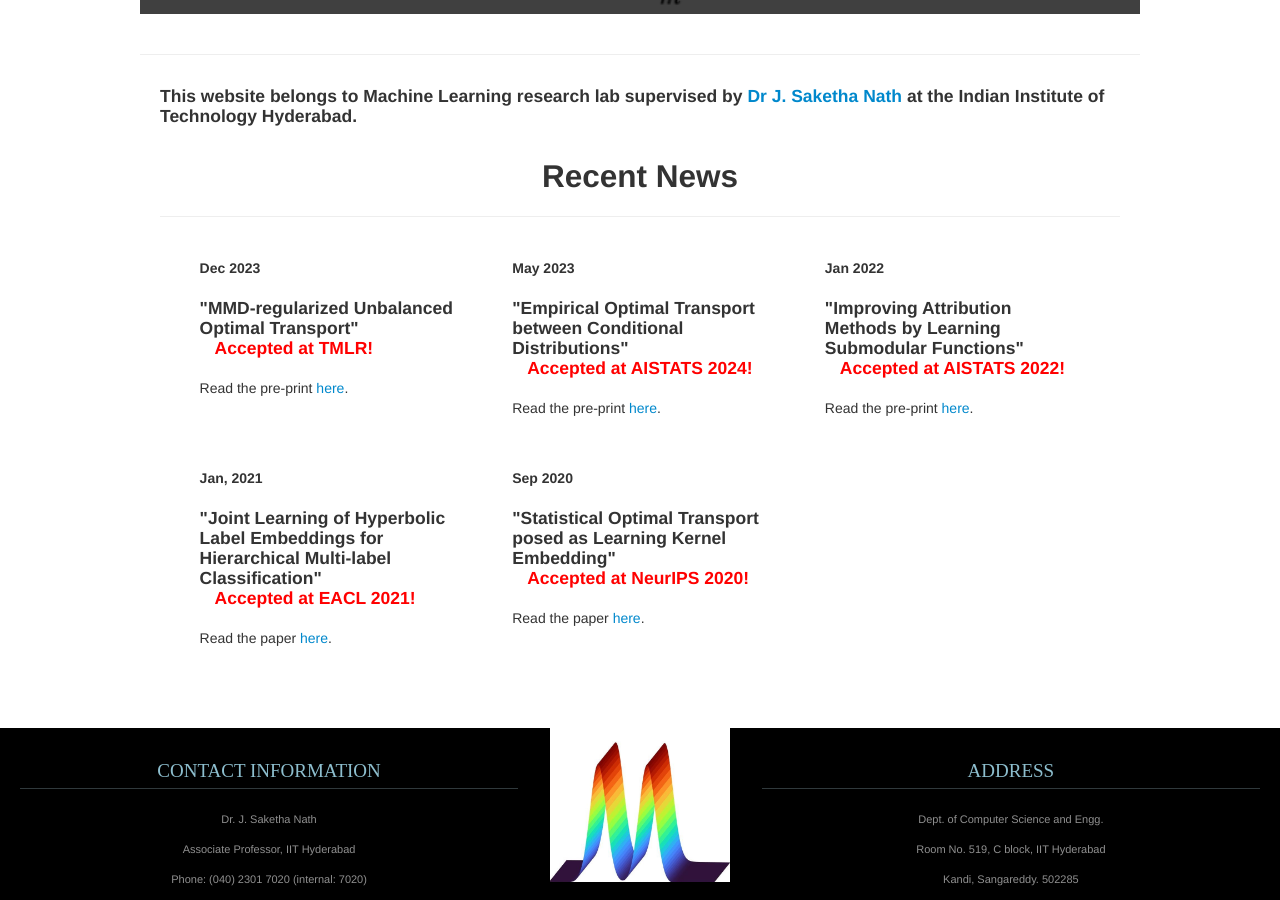
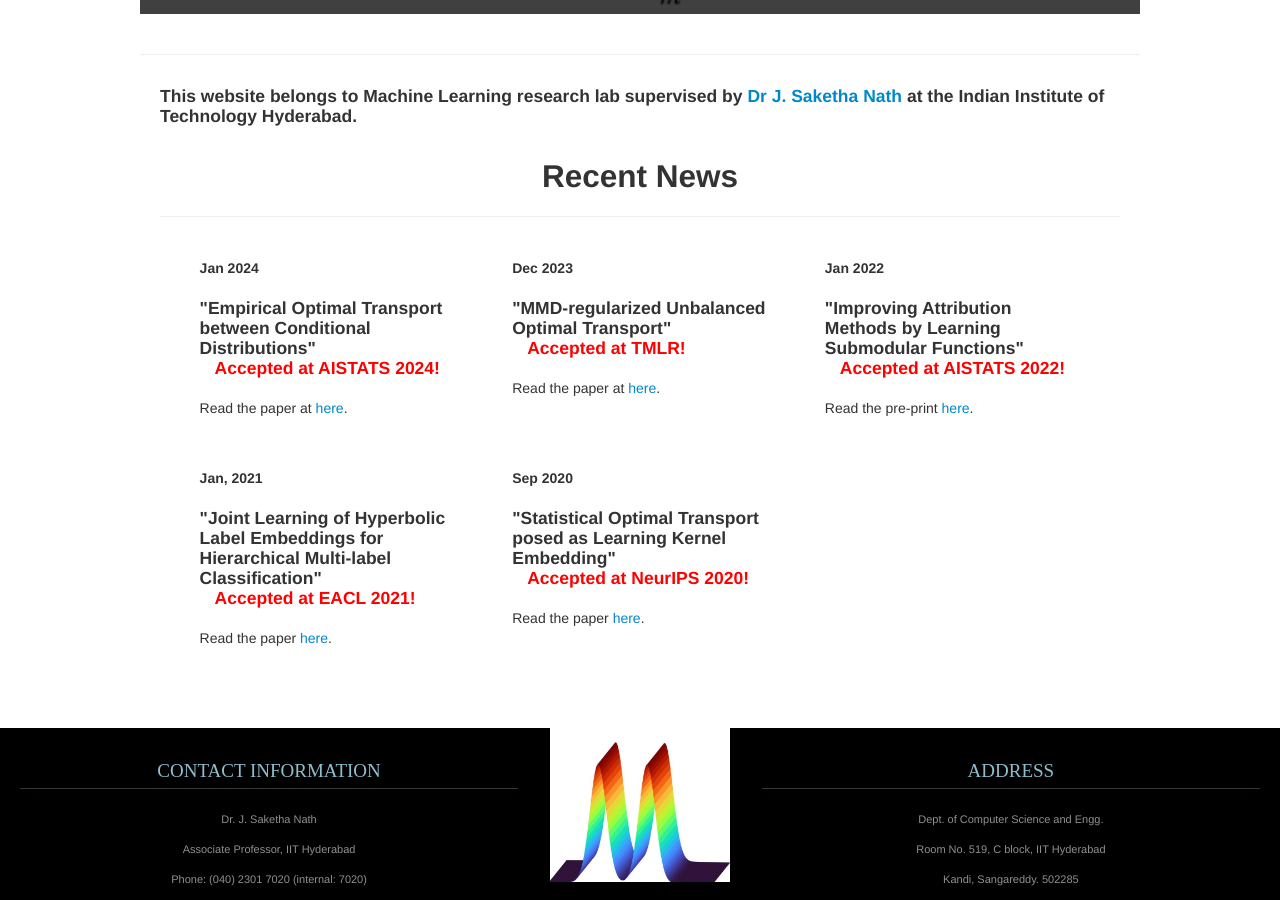
Before and after one commit to atmlr-lab/atmlr-lab.github.io, a Jekyll site: the page built from index.md, in a window 1280 px wide and 900 px high, scrolled down 712 px. Built offline with Jekyll 4.4.1, drawn with Linux system fonts in a browser that asks for light colours.

Commit message:
Corrected a date & typos.

```diff
--- a/index.md
+++ b/index.md
@@ -62,6 +62,20 @@ layout: default
             </div>
 
             <div class="span4 feature-item">
+               <h5> <span class="date">Jan 2024</span> </h5>
+               <h4 class="feature-heading">
+                  <!--<a href="https://unsplash.com/photos/rTZW4f02zY8">-->
+                  "Empirical Optimal Transport between Conditional Distributions" <p style="color:red;">Accepted at AISTATS 2024!</p>
+               </h4>
+
+               <p>
+                  Read the paper at
+                  <a href="https://arxiv.org/pdf/2305.15901.pdf">here</a>.
+               </p>
+               <br/>
+            </div>
+
+            <div class="span4 feature-item">
                <h5> <span class="date">Dec 2023</span> </h5>
                <h4 class="feature-heading">
                   <!--<a href="https://unsplash.com/photos/rTZW4f02zY8">-->
@@ -69,26 +83,12 @@ layout: default
                </h4>
 
                <p>
-                  Read the pre-print
+                  Read the paper at
                   <a href="https://arxiv.org/pdf/2011.05001.pdf">here</a>.
                </p>
                <br/>
             </div>
 
-
-            <div class="span4 feature-item">
-               <h5> <span class="date">May 2023</span> </h5>
-               <h4 class="feature-heading">
-                  <!--<a href="https://unsplash.com/photos/rTZW4f02zY8">-->
-                  "Empirical Optimal Transport between Conditional Distributions" <p style="color:red;">Accepted at AISTATS 2024!</p>
-               </h4>
-
-               <p>
-                  Read the pre-print
-                  <a href="https://arxiv.org/pdf/2305.15901.pdf">here</a>.
-               </p>
-               <br/>
-            </div>
 
             <div class="span4 feature-item">
                <h5> <span class="date">Jan 2022</span> </h5>
```
Also changed, not shown: highlights.md (+1 -1 lines).
